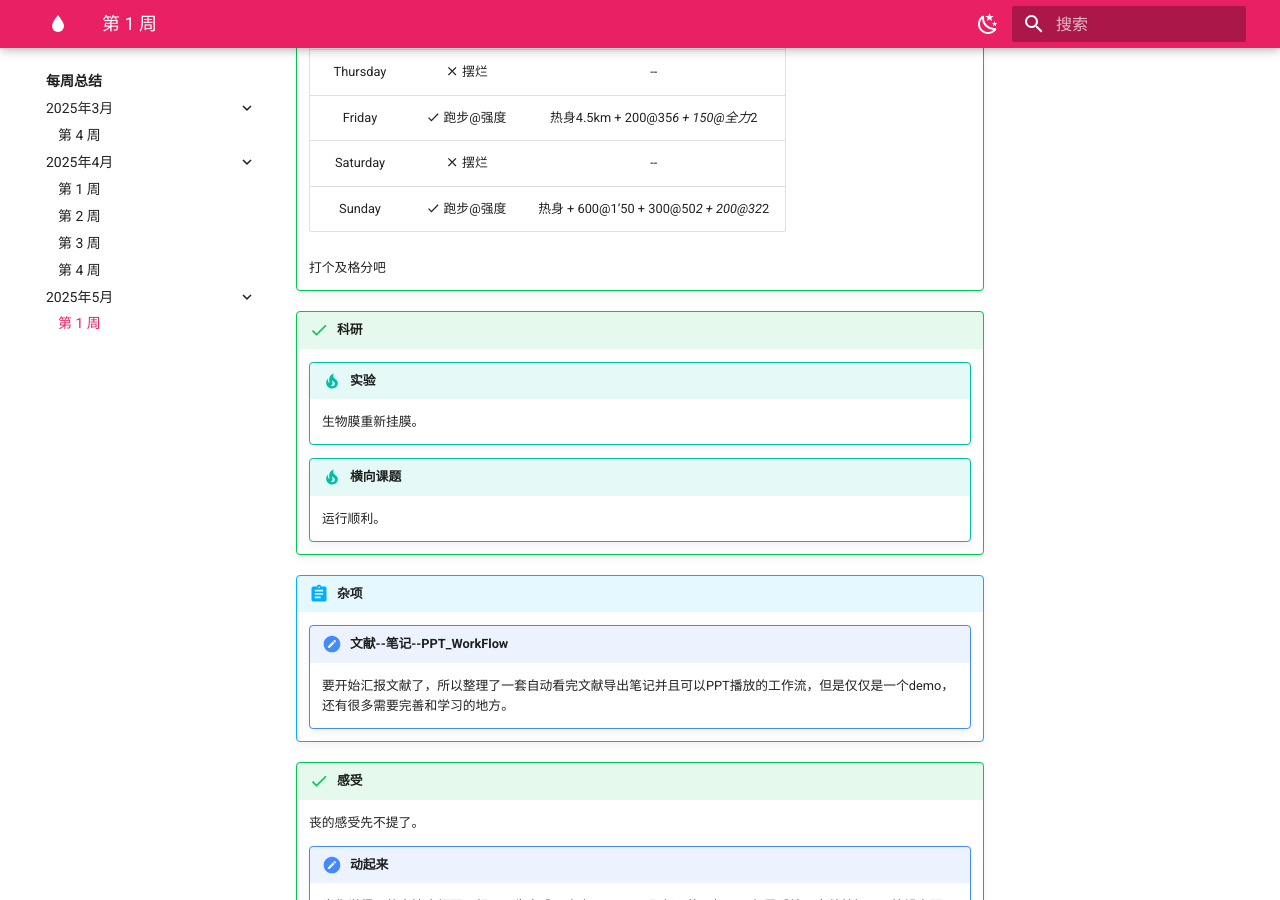
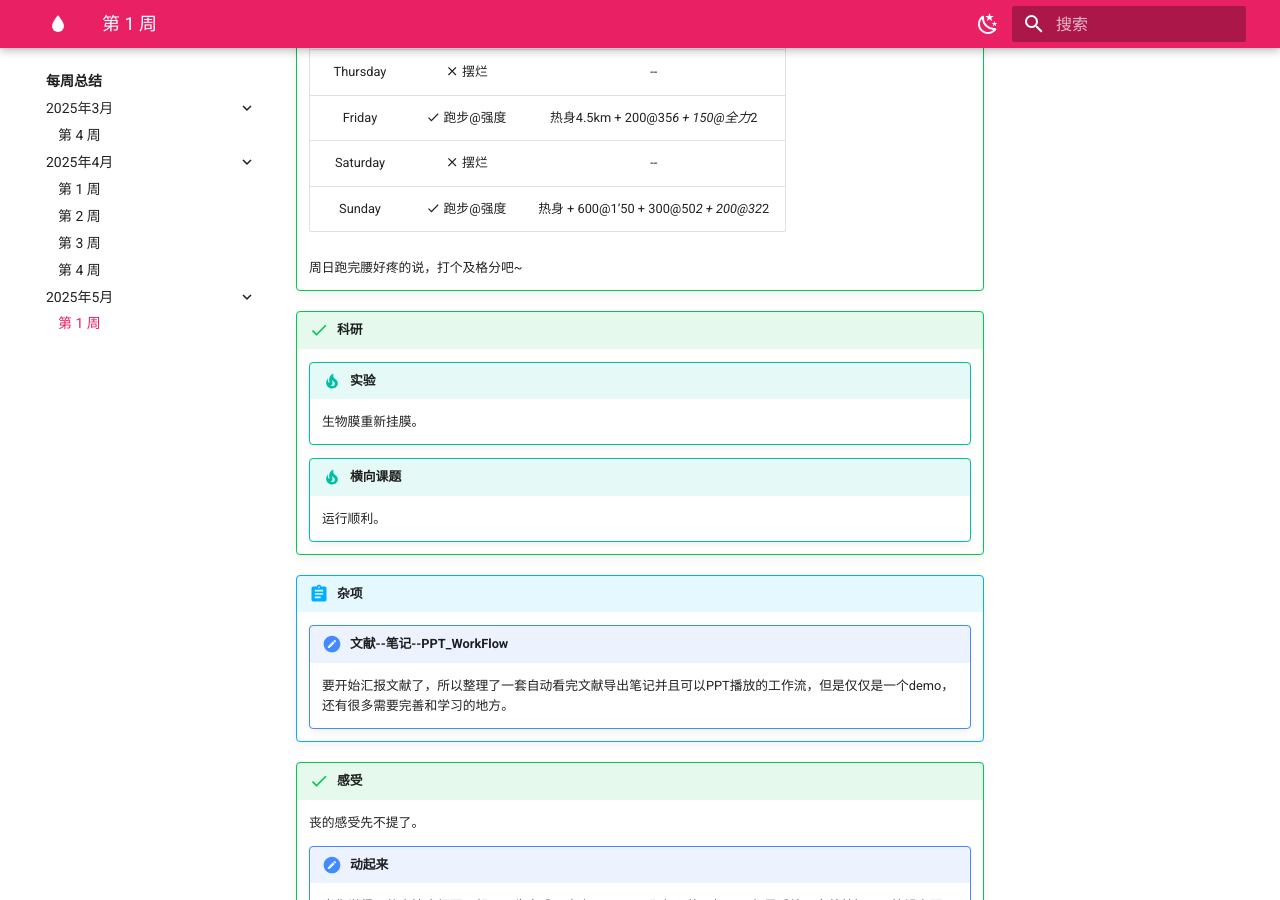
Before and after one commit to JesseHaoTian/HTLife, an MkDocs documentation site: the page built from docs/0Weekly_Summary/1Weekly/20250505.md, in a window 1280 px wide and 900 px high, scrolled down 723 px. Built offline with MkDocs 1.6.1 and Material for MkDocs 9.7.7, drawn with Linux system fonts in a browser that asks for light colours.

Commit message:
2025-05-13_14:31:48 update

```diff
--- a/docs/0Weekly_Summary/1Weekly/20250505.md
+++ b/docs/0Weekly_Summary/1Weekly/20250505.md
@@ -6,7 +6,7 @@
 
 !!! tip "每周一歌"
 
-    <iframe frameborder="yes" border="100" marginwidth="4" marginheight="0" width=333 height=86 src="https://i.y.qq.com/n2/m/outchain/player/index.html?songid=437299878&songtype=1"></iframe>
+    <iframe frameborder="yes" border="100" marginwidth="4" marginheight="0" width=333 height=86 src="https://i.y.qq.com/n2/m/outchain/player/index.html?songid=213734090&songtype=1"></iframe>
 
     衷心祝愿你在心灵沉寂的时候也不要失去对生活的渴望。
 
@@ -22,7 +22,7 @@
     |Saturday  |:material-close: 摆烂 | -- |
     |Sunday    |:material-check: 跑步@强度 | 热身 + 600@1’50 + 300@50*2 + 200@32*2  |
 
-    打个及格分吧
+    周日跑完腰好疼的说，打个及格分吧~
 
 !!! success "科研"
 
```
